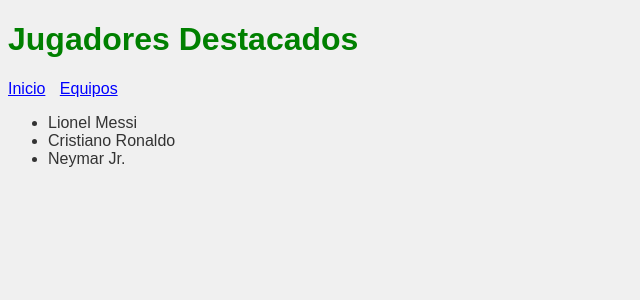
After one commit to FranciscoFloresMora/paginafrangit, a PHP site: page /jugadores.php in a window 1280 px wide. The commit adds this page. Shown: the top 300 px of the page, without its empty margins (0-640 px from the left). Run offline with PHP 8.4, Linux system fonts and the light colour scheme.

Commit message:
Fase 3: Migración a PHP

```diff
--- /dev/null
+++ b/jugadores.php
@@ -0,0 +1,21 @@
+<!DOCTYPE html>
+<html lang="es">
+<head>
+    <meta charset="UTF-8">
+    <title>Jugadores - Fútbol</title>
+</head>
+<body style="font-family: Arial, sans-serif; background-color: #f0f0f0; color: #333;">
+    <h1 style="color: green;">Jugadores Destacados</h1>
+    <nav>
+        <a href="index.html" style="margin-right: 10px; color: blue;">Inicio</a>
+        <a href="equipos.html" style="color: blue;">Equipos</a>
+        <link rel="stylesheet" href="style.css">
+    </nav>
+    <ul>
+        <li>Lionel Messi</li>
+        <li>Cristiano Ronaldo</li>
+        <li>Neymar Jr.</li>
+        <!-- Agrega más jugadores -->
+    </ul>
+</body>
+</html>
```
Also changed, not shown: equipos.php (added, +21 -0 lines), index.php (+5 -5 lines).
